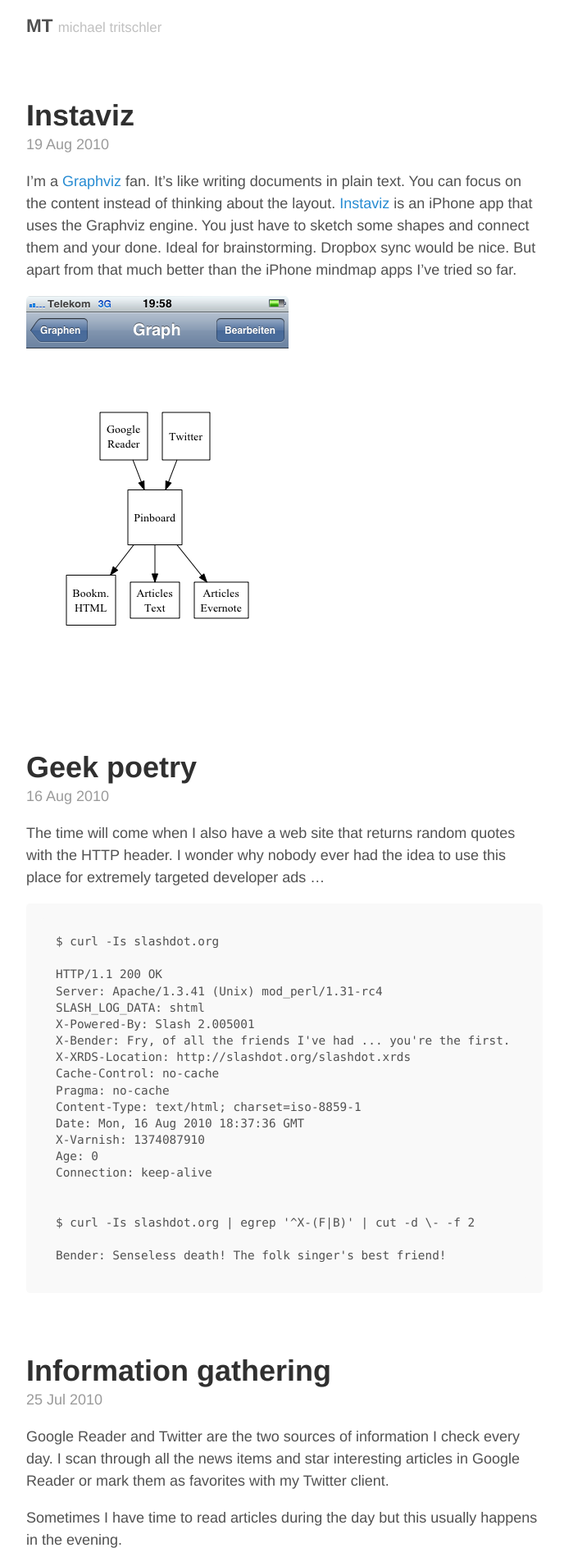
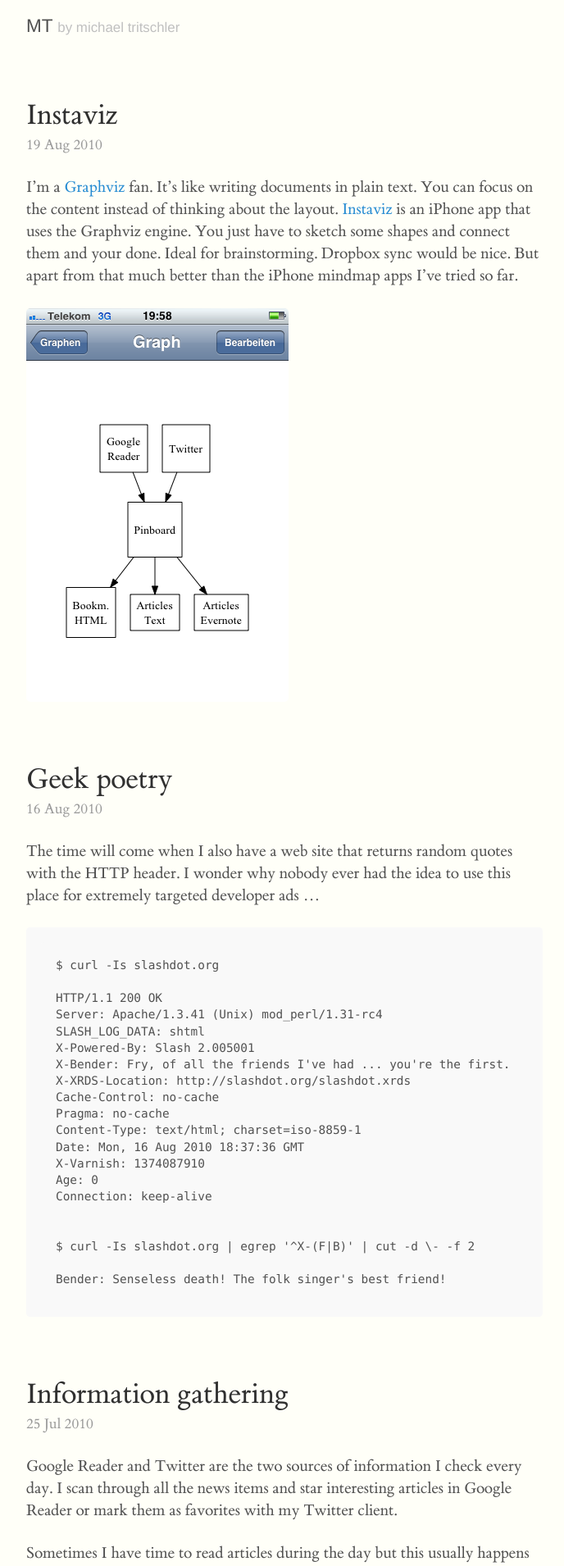
Before and after one commit to michaeltri/michaeltri.github.io, a Jekyll site: the page built from index.html, in a window 1280 px wide. Shown: the top 1910 px of the page at 82% size, without its empty margins (293-981 px from the left). Built offline with Jekyll 4.4.1, drawn with Linux system fonts in a browser that asks for light colours; the list of posts is cut into pages by our own code.

Commit message:
tufte fonts and styling

```diff
--- a/_config.yml
+++ b/_config.yml
@@ -6,7 +6,7 @@
 
 # Setup
 title:               MT
-tagline:             michael tritschler
+tagline:             by michael tritschler
 url:                 http://michaeltritschler.de
 paginate:            3
 baseurl:             ""
--- a/_layouts/default.html
+++ b/_layouts/default.html
@@ -9,7 +9,9 @@
       <header class="masthead">
         <h3 class="masthead-title">
           <a href="{{ site.baseurl }}/" title="Home">{{ site.title }}</a>
-          <small>{{ site.tagline }}</small>
+          <small>
+            <a href="{{ site.baseurl }}/about" title="Home">{{ site.tagline }}</a>
+          </small>
         </h3>
       </header>
 
--- a/_sass/_base.scss
+++ b/_sass/_base.scss
@@ -1,3 +1,17 @@
+// Tufte fonts
+
+@font-face {
+  font-family: ETBembo;
+  src: url("fonts/ETBembo-RomanLF.ttf");
+}
+
+@font-face {
+  font-family: ETBembo;
+  src: url("fonts/ETBembo-DisplayItalic.ttf");
+  font-weight: normal;
+  font-style: italic;
+}
+
 // Body resets
 //
 // Update the foundational and global aspects of the page.
@@ -15,7 +29,7 @@
 }
 
 html {
-  font-family: "Helvetica Neue", Helvetica, Arial, sans-serif;
+  font-family: ETBembo, Palatino, "Palatino Linotype", "Palatino LT STD", "Book Antiqua", Georgia, serif;
   font-size: 16px;
   line-height: 1.5;
 
@@ -26,7 +40,7 @@
 
 body {
   color: #515151;
-  background-color: #fff;
+  background-color: #fffff8;
   -webkit-text-size-adjust: 100%;
       -ms-text-size-adjust: 100%;
 }
--- a/_sass/_masthead.scss
+++ b/_sass/_masthead.scss
@@ -3,6 +3,7 @@
 // Super small header above the content for site name and short description.
 
 .masthead {
+  font-family: "Helvetica Neue", Helvetica, Arial, sans-serif;
   padding-top:    1rem;
   padding-bottom: 1rem;
   margin-bottom: 3rem;
@@ -22,5 +23,9 @@
     font-weight: 400;
     color: #c0c0c0;
     letter-spacing: 0;
+
+    a {
+      color: #c0c0c0;
+    }
   }
 }
--- a/_sass/_type.scss
+++ b/_sass/_type.scss
@@ -4,7 +4,7 @@
 
 h1, h2, h3, h4, h5, h6 {
   margin-bottom: .5rem;
-  font-weight: bold;
+  font-weight: normal;
   line-height: 1.25;
   color: #313131;
   text-rendering: optimizeLegibility;
@@ -30,8 +30,12 @@
 }
 
 p {
-  margin-top: 0;
-  margin-bottom: 1rem;
+  font-size: 1.1rem;
+  line-height: 1.5rem;
+  margin-top: 1.4rem;
+  margin-bottom: 1.4rem;
+  padding-right: 0;
+  vertical-align: baseline;
 }
 
 strong {
```
Also changed, not shown: fonts/ETBembo-DisplayItalic.ttf (added), fonts/ETBembo-RomanLF.ttf (added).
